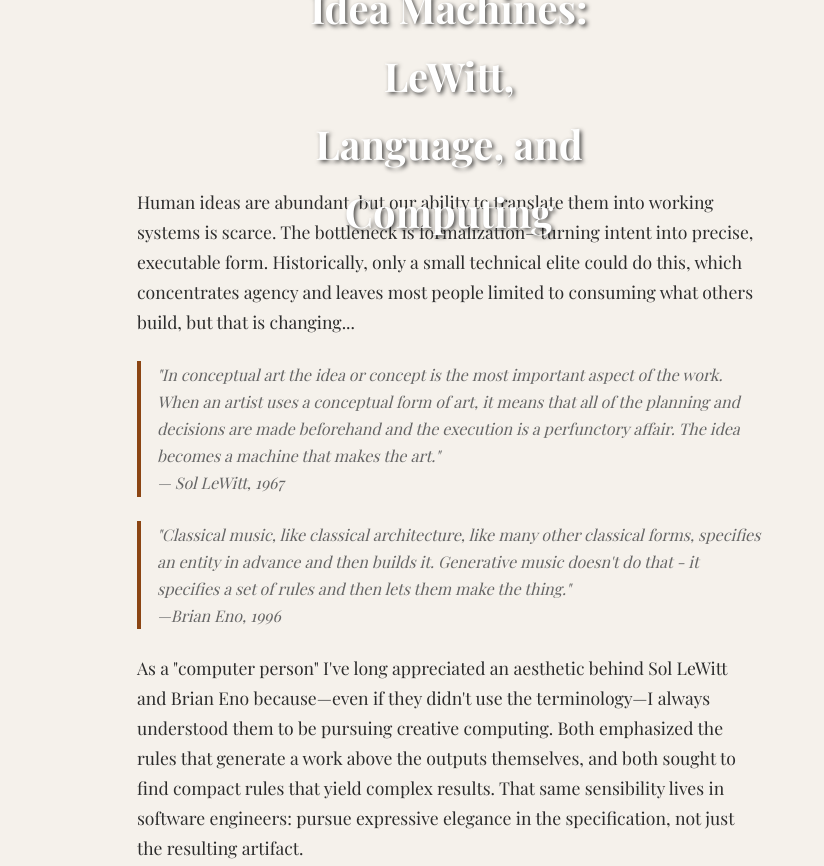
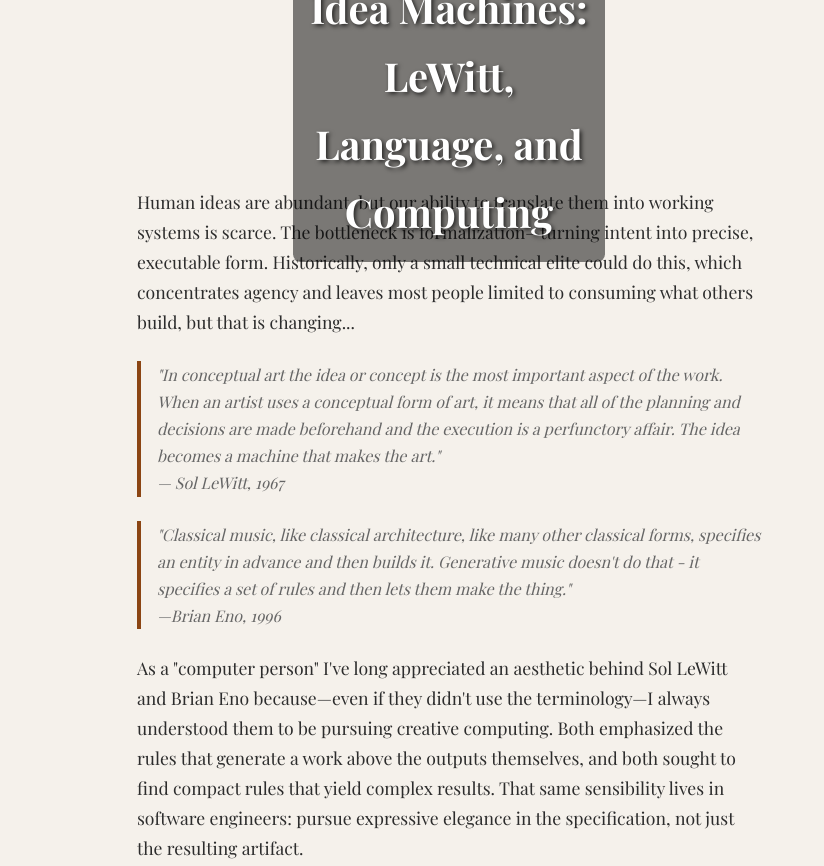
Before and after one commit to kousun12/zopub, a website: page res/computing.html in a window 1280 px wide. Shown: the top 866 px of the page, 191-1015 px from the left. Drawn offline with nearby package versions, Linux system fonts and the light colour scheme.

Commit message:
Add semi-transparent background to title for visibility

```diff
--- a/res/computing.html
+++ b/res/computing.html
@@ -41,6 +41,9 @@
       top: 50%;
       left: 50%;
       transform: translate(-50%, -50%);
+      background: rgba(0, 0, 0, 0.5);
+      padding: 1rem;
+      border-radius: 0.5rem;
     }
 
     h2 {
```
